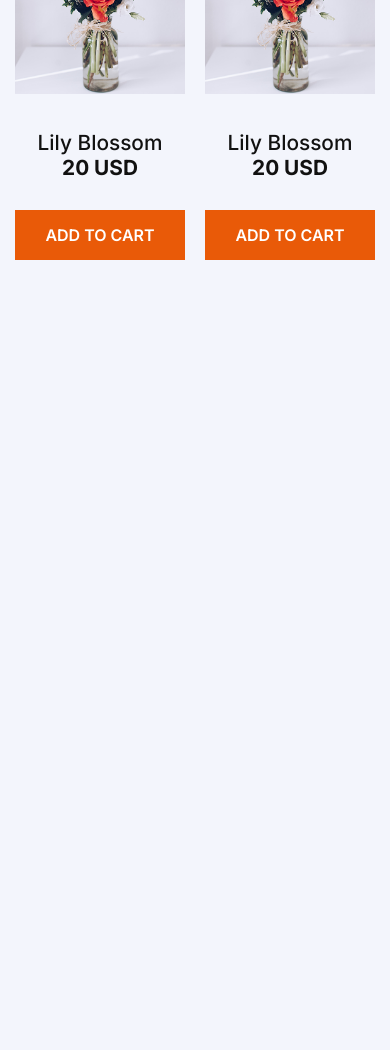
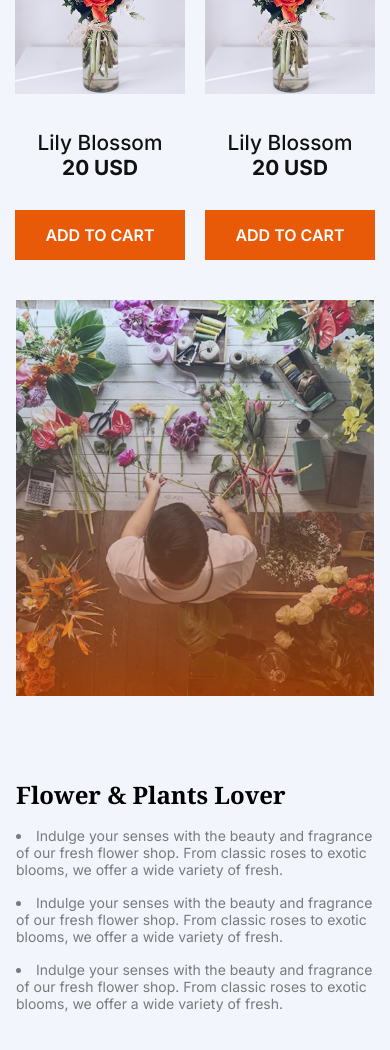
Before and after one commit to md-ju-jewel/Assignment_02, a plain HTML site: page index.html in a window 390 px wide. Shown: the part 2242-3292 px from the top of the page. Before the commit the page ends 2542 px from the top, so only its background shows below. Drawn offline with Linux system fonts and the light colour scheme.

Commit message:
Plants Lover Section added

```diff
--- a/index.html
+++ b/index.html
@@ -41,7 +41,7 @@
           <h1 class="banner-title noto-serif-font">
             ALWAYS <span class="fresh">FRESH FLOWERS</span>
           </h1>
-          <p class="banaer-para inter-font">
+          <p class="banner-para inter-font">
             Indulge your senses with the beauty and fragrance of our fresh
             flower shop. From classic roses to exotic blooms, we offer a wide
             variety of fresh flowers that are perfect for any occasion.
@@ -137,6 +137,26 @@
             </div>
         </div>
       </section>
+      <section class="plants-lover-section Flex">
+        <div class="plants-lover-img">
+            <img class="flower-store" src="./assets/flower-store.png" alt="">
+            <img class="trusted-badge" src="./assets/trusted-badge.png" alt="">
+        </div>
+        <div>
+            <h3 class="plants-lover-section-title">Flower & Plants Lover</h3>
+            <div class="plants-lover-section-list">
+                <li>
+                    Indulge your senses with the beauty and fragrance of our fresh flower shop. From classic roses to exotic blooms, we offer a wide variety of fresh.
+                </li>
+                <li>
+                    Indulge your senses with the beauty and fragrance of our fresh flower shop. From classic roses to exotic blooms, we offer a wide variety of fresh.
+                </li>
+                <li>
+                    Indulge your senses with the beauty and fragrance of our fresh flower shop. From classic roses to exotic blooms, we offer a wide variety of fresh.
+                </li>
+            </div>
+        </div>
+      </section>
     </main>
     <footer></footer>
   </body>
--- a/style.css
+++ b/style.css
@@ -19,7 +19,7 @@ body {
 .Flex {
   display: flex;
 }
-li {
+nav li {
   list-style: none;
 }
 a {
@@ -75,7 +75,7 @@ a {
 .fresh {
   color: #e95a08;
 }
-.banaer-para {
+.banner-para {
   color: rgba(0, 0, 0, 0.5);
   font-size: 1.3rem;
   font-weight: 400;
@@ -86,7 +86,7 @@ a {
 
 /***** Plants Section Styles *****/
 
-.plants-section{
+.plants-section {
   margin-bottom: 210px;
 }
 .plants-text {
@@ -122,7 +122,6 @@ a {
   text-align: center;
 }
 .card button {
-  box-sizing: border-box;
   background-color: rgb(233, 90, 8);
   color: white;
   border: none;
@@ -159,6 +158,41 @@ a {
   margin-bottom: 30px;
 }
 
+/***** plants-lover-section styles *****/
+
+.plants-lover-section {
+  gap: 60px;
+  margin-bottom: 130px;
+}
+
+.plants-lover-section-title {
+  font-family: "Noto Serif", serif;
+  color: rgb(0, 0, 0);
+  font-size: 3.125rem;
+  font-weight: 700;
+  margin-top: 38px;
+}
+.plants-lover-section-list {
+  color: rgba(0, 0, 0, 0.5);
+  font-family: "Inter", sans-serif;
+  font-size: 1.375rem;
+  font-weight: 400;
+  line-height: 27px;
+}
+.plants-lover-section-list li {
+  margin: 20px 0px;
+}
+.plants-lover-img {
+  position: relative;
+}
+.trusted-badge {
+  position: absolute;
+  top: -110px;
+  left: 350px;
+  width: 286px;
+  height: 286px;
+}
+
 @media screen and (max-width: 576px) {
   .container {
     max-width: 100%;
@@ -187,10 +221,10 @@ a {
     font-size: 1.75rem;
     width: 65%;
   }
-  .banaer-para {
+  .banner-para {
     font-size: 1rem;
   }
-  .plants-section{
+  .plants-section {
     margin: 0px 15px 40px 5px;
   }
   .plants-text p {
@@ -214,4 +248,29 @@ a {
   .card button {
     padding: 15px 0px;
   }
+  .plants-lover-section {
+    flex-direction: column;
+    margin-left: 16px;
+    margin-right: 16px;
+  }
+  .flower-store {
+    width: 100%;
+  }
+  .plants-lover-section-title {
+    margin-top: 18px;
+    font-size: 24px;
+    font-weight: 700;
+    line-height: 33px;
+    text-align: left;
+  }
+  .plants-lover-section-list li {
+    margin: 16px 0px;
+  }
+  .plants-lover-section-list {
+    font-size: 0.875rem;
+    line-height: 17px;
+  }
+  .trusted-badge {
+    display: none;
+  }
 }
```
